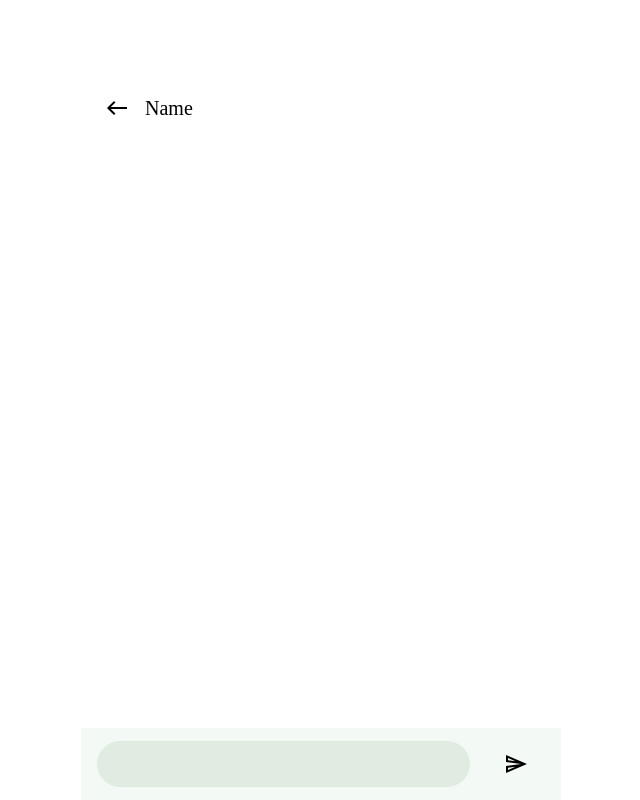
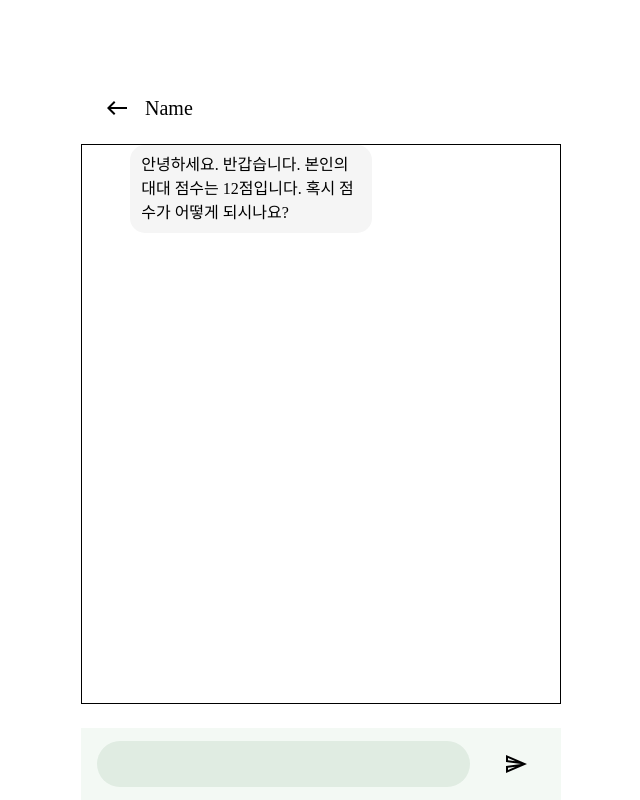
Before and after one commit to Klomachenko/Billiards, a React (Vite) app: page /chatroom/1 in a window 1280 px wide. Shown: the whole page, without its empty margins (319-959 px from the left). Built offline with nearby package versions, Linux system fonts and the light colour scheme; no server answers.

Commit message:
feat: message 컴포넌트 구현

```diff
--- /dev/null
+++ b/src/components/Message.tsx
@@ -0,0 +1,25 @@
+import styled from '@emotion/styled';
+
+const MessageBox = styled.div`
+  max-width: 13.75rem;
+  min-height: 2.75rem;
+  background-color: #f5f5f5;
+  border-radius: 0.9375rem;
+  padding: 0.5rem 0.7rem;
+  display: flex;
+  align-items: center;
+  word-break: break-all;
+  overflow-wrap: break-word;
+  line-height: 1.5;
+`;
+
+const Message = () => {
+  return (
+    <MessageBox>
+      안녕하세요. 반갑습니다. 본인의 대대 점수는 12점입니다. 혹시 점수가 어떻게
+      되시나요?
+    </MessageBox>
+  );
+};
+
+export default Message;
--- a/src/pages/ChatRoomPage.tsx
+++ b/src/pages/ChatRoomPage.tsx
@@ -5,6 +5,7 @@ import OutIcon from '@mui/icons-material/West';
 import { useParams } from 'react-router-dom';
 import { Client, IFrame, IMessage } from '@stomp/stompjs';
 import { Stomp } from '@stomp/stompjs';
+import Message from '../components/Message';
 
 const Container = styled.div`
   display: flex;
@@ -42,6 +43,7 @@ const Box = styled.div`
   flex-direction: column;
   align-items: flex-start;
   gap: 1rem;
+  border: 1px solid black;
 
   &::-webkit-scrollbar {
     display: none;
@@ -123,7 +125,9 @@ const ChatRoomPage = () => {
         <OutIcon fontSize='medium' />
         <MainText>Name</MainText>
       </TextBox>
-      <Box></Box>
+      <Box>
+        <Message />
+      </Box>
       <ChattingInputBox>
         <ChattingInput />
         <SendButtonBox>
```
